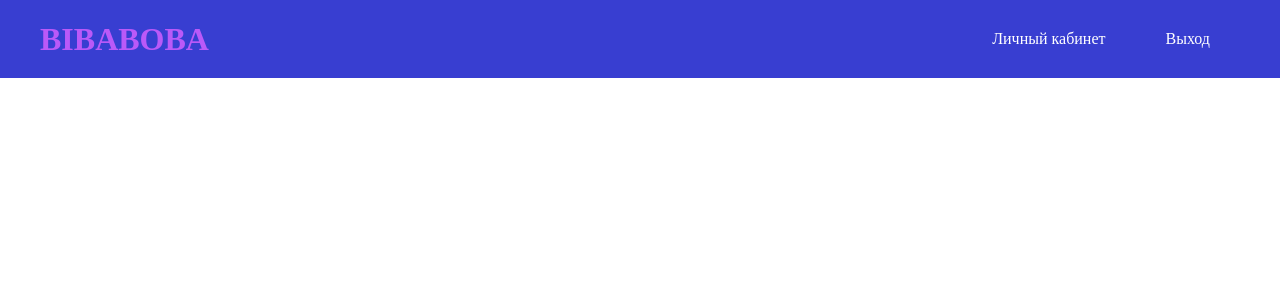
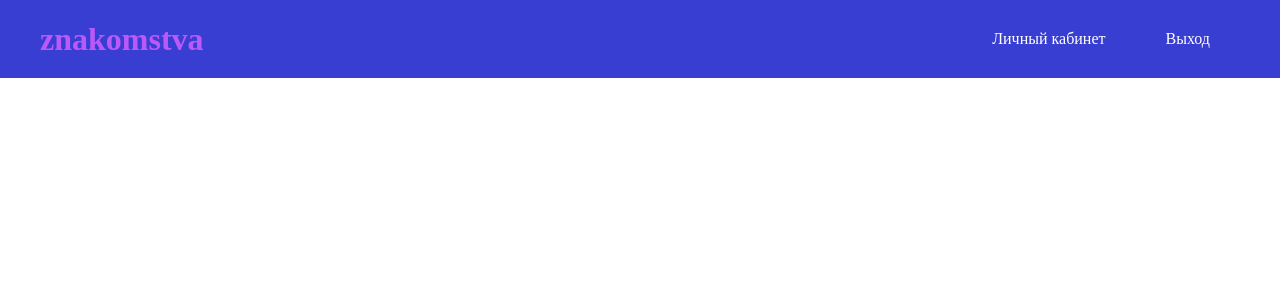
Before and after one commit to Dorokhinov/znakomstva, a PHP site: page /index.php in a window 1280 px wide. Shown: the top 300 px of the page. Run offline with PHP 8.4, Linux system fonts and the light colour scheme; a user stored in the database is signed in.

Commit message:
Update header.php

```diff
--- a/znakomstva/blocks/header.php
+++ b/znakomstva/blocks/header.php
@@ -9,14 +9,14 @@ session_start();
     <meta http-equiv="X-UA-Compatible" content="IE=edge">
     <meta name="viewport" content="width=device-width, initial-scale=1.0">
     <link rel="stylesheet" href="style/style.css">
-    <title>BIBABOBA</title>
+    <title>znakomstva</title>
 </head>
 <body>
 <header>
     <div class="container">
         <div class="header__inner">
 
-            <h1 class="logo"><a href="index.php" class="logo">BIBABOBA</a> </h1>
+            <h1 class="logo"><a href="index.php" class="logo">znakomstva</a> </h1>
             <div class="menu">
                 <?php
                 if(isset($_SESSION['id_user'])):
```
